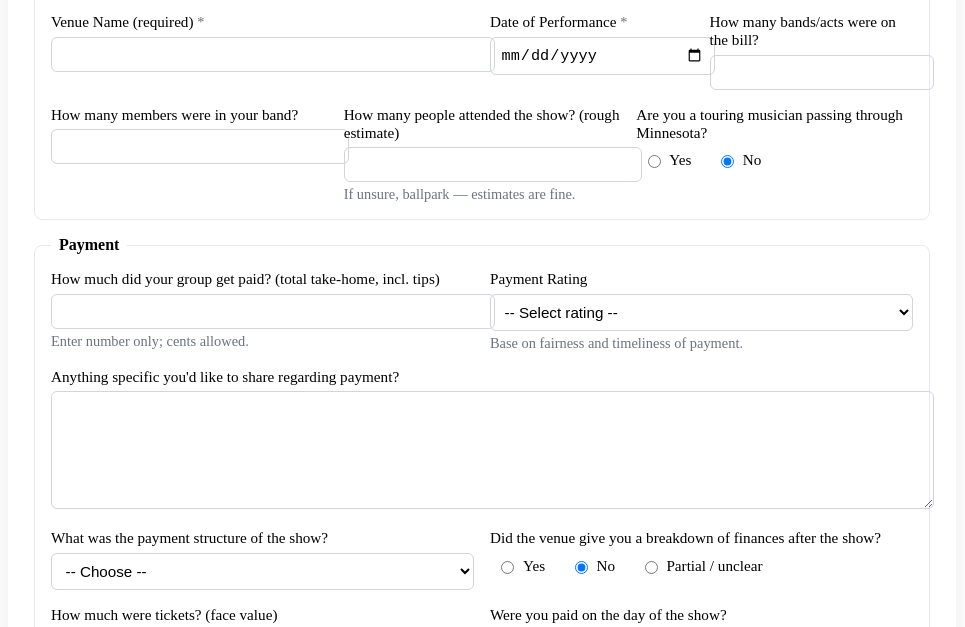
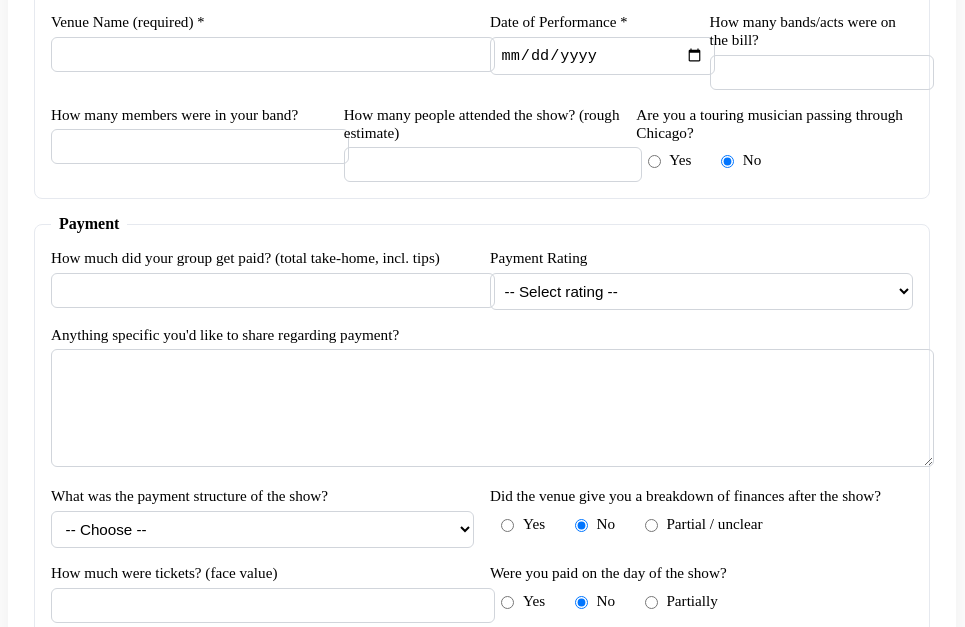
Before and after one commit to scottgdaniel/scottgdaniel.github.io, a plain HTML site: page venues.html in a window 1280 px wide. Shown: the part 104-731 px from the top of the page, without its empty margins (158-1123 px from the left). Drawn offline with Linux system fonts and the light colour scheme.

Commit message:
final edits

```diff
--- a/venues.html
+++ b/venues.html
@@ -6,7 +6,6 @@
   <title>Venue & Performance Report</title>
   <style>
     :root{
-      --muted:#6b7280;
       --gap:1rem;
     }
     body{
@@ -88,11 +87,10 @@
           <div class="col-4">
             <label for="attendance">How many people attended the show? (rough estimate)</label>
             <input id="attendance" name="attendance" type="number" min="0" />
-            <div class="muted">If unsure, ballpark — estimates are fine.</div>
           </div>
 
           <div class="col-4">
-            <label>Are you a touring musician passing through Minnesota?</label>
+            <label>Are you a touring musician passing through Chicago?</label>
             <div class="inline-row" role="radiogroup" aria-labelledby="touringLabel">
               <label class="radio-label"><input type="radio" name="touring" value="yes" /> Yes</label>
               <label class="radio-label"><input type="radio" name="touring" value="no" checked /> No</label>
@@ -108,7 +106,7 @@
           <div class="col-6">
             <label for="paymentAmount">How much did your group get paid? (total take-home, incl. tips)</label>
             <input id="paymentAmount" name="paymentAmount" type="number" min="0" step="0.01" />
-            <div class="muted">Enter number only; cents allowed.</div>
+            <!-- <div class="muted">Enter number only; cents allowed.</div> -->
           </div>
 
           <div class="col-6">
@@ -121,7 +119,6 @@
               <option value="2">2 — Poor</option>
               <option value="1">1 — Very poor</option>
             </select>
-            <div class="muted">Base on fairness and timeliness of payment.</div>
           </div>
 
           <div class="col-12">
@@ -173,7 +170,6 @@
           <div class="col-6">
             <label for="combinedPayout">Combined payout for all groups at this show</label>
             <input id="combinedPayout" name="combinedPayout" type="number" min="0" step="0.01" />
-            <div class="muted">Either total cut of ticket sales given to bands, or total guarantee amount split among bands.</div>
           </div>
         </div>
       </fieldset>
```
